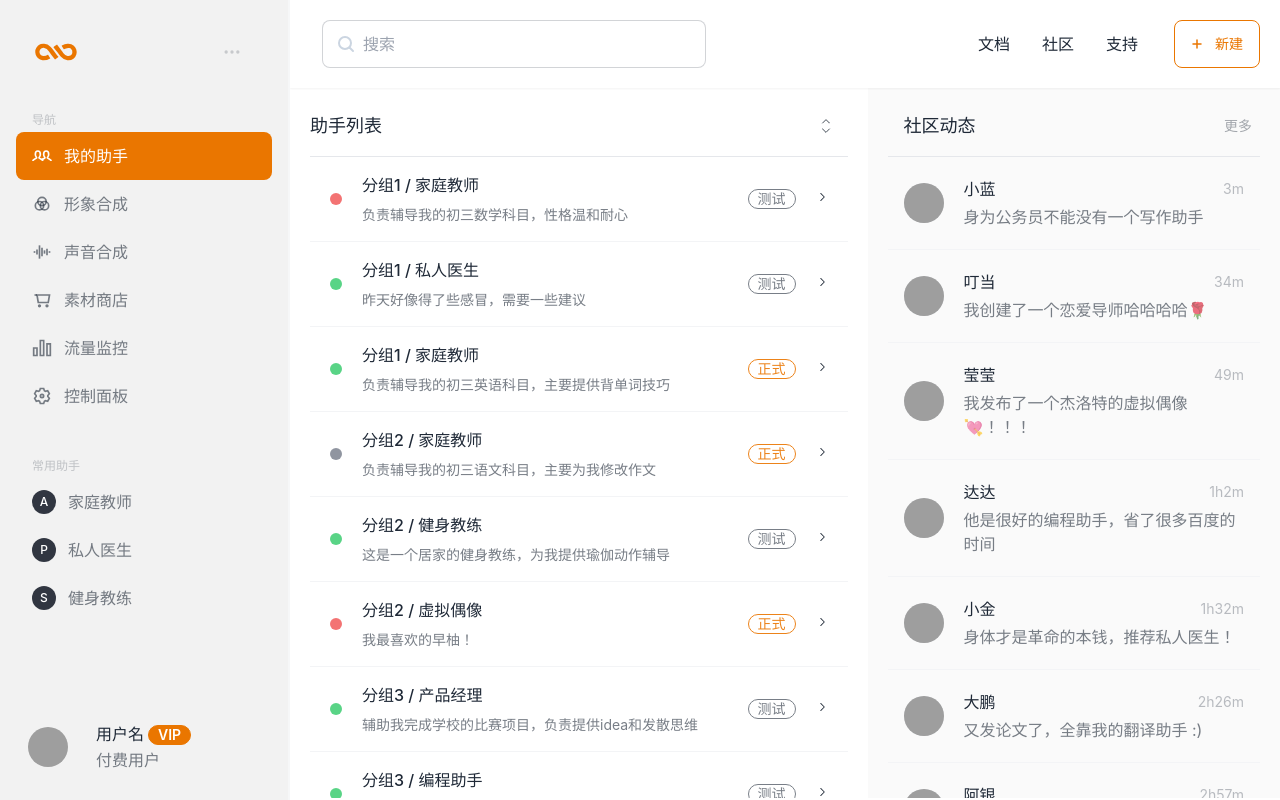
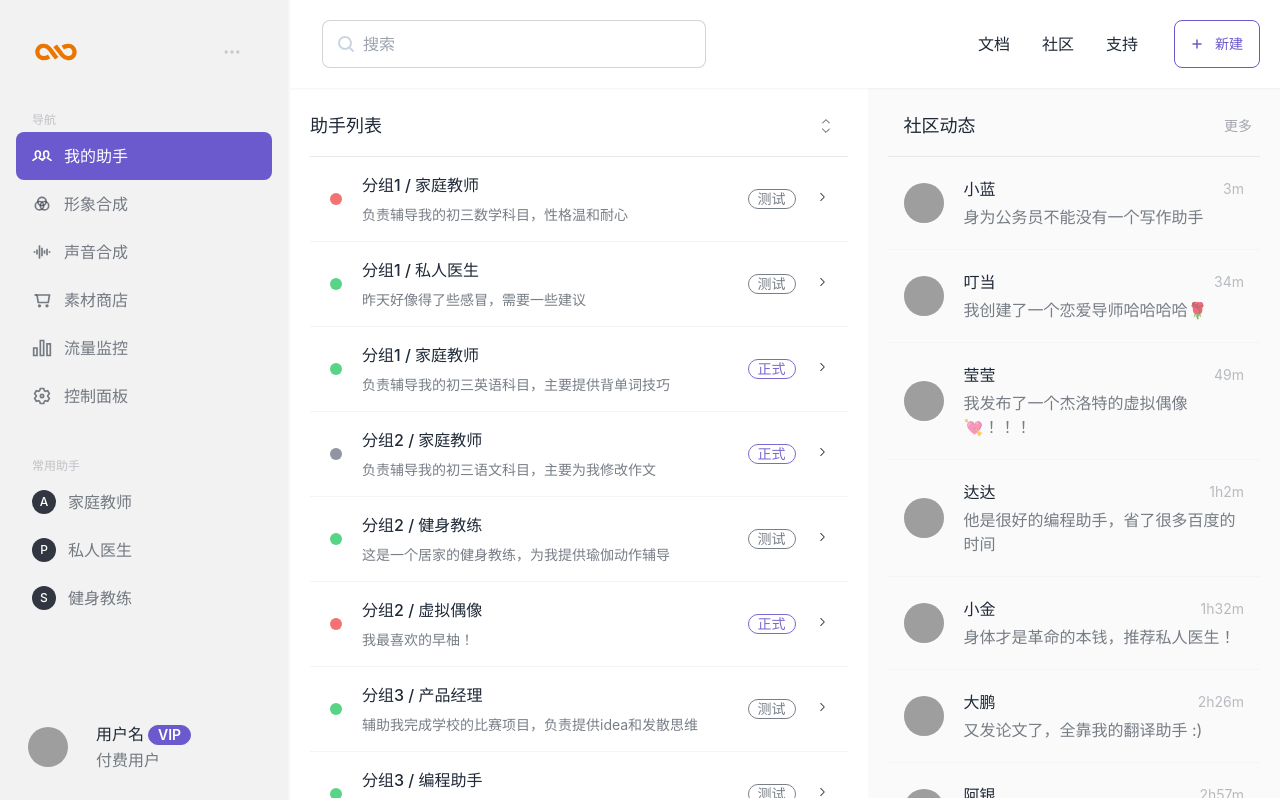
Before and after one commit to NekoMoYi/TalkPal, a Vue app: page / in a window 1280 px wide. Built offline with nearby package versions, Linux system fonts and the light colour scheme; grey boxes are pictures that could not be loaded.

Commit message:
Update tailwind.config.js

```diff
--- a/tailwind.config.js
+++ b/tailwind.config.js
@@ -9,7 +9,7 @@ export default {
       {
         light: {
           ...require("daisyui/src/colors/themes")["[data-theme=light]"],
-          primary: "#ea7600",
+          primary: "#6a5acd",
         }
       }
     ]
```
